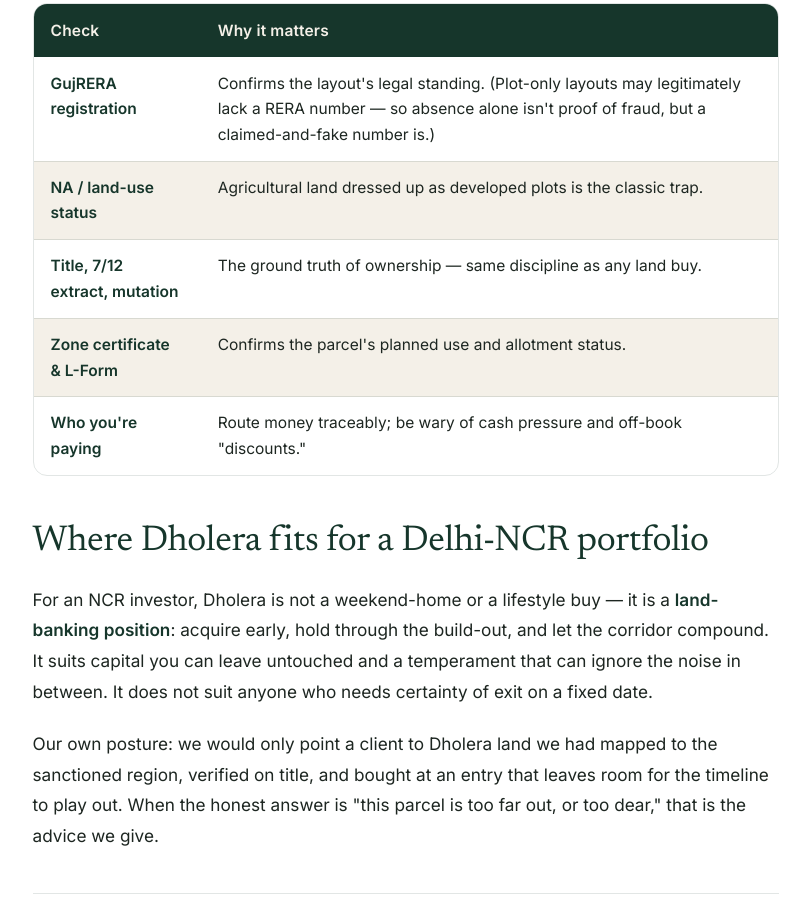
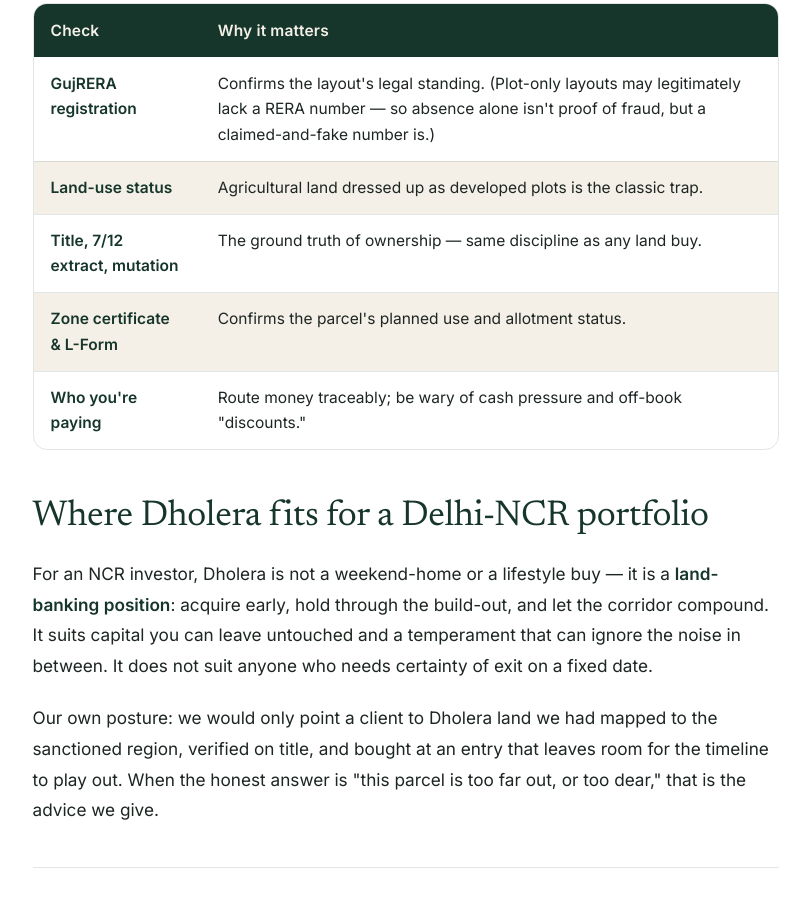
Before and after one commit to StrategyVerse/bhu-rise, a plain HTML site: page dholera-plots-2026.html in a window 1280 px wide. Shown: the part 2566-3478 px from the top of the page, without its empty margins (234-1044 px from the left). Drawn offline with Linux system fonts and the light colour scheme.

Commit message:
Dholera: rename diligence row to "Land-use status"
Drop the "NA /" prefix from the land-use status row label.

Co-Authored-By: Claude Opus 4.8 <noreply@anthropic.com>

```diff
--- a/dholera-plots-2026.html
+++ b/dholera-plots-2026.html
@@ -141,7 +141,7 @@
           <thead><tr><th>Check</th><th>Why it matters</th></tr></thead>
           <tbody>
             <tr><td><strong>GujRERA registration</strong></td><td>Confirms the layout's legal standing. (Plot-only layouts may legitimately lack a RERA number — so absence alone isn't proof of fraud, but a claimed-and-fake number is.)</td></tr>
-            <tr><td><strong>NA / land-use status</strong></td><td>Agricultural land dressed up as developed plots is the classic trap.</td></tr>
+            <tr><td><strong>Land-use status</strong></td><td>Agricultural land dressed up as developed plots is the classic trap.</td></tr>
             <tr><td><strong>Title, 7/12 extract, mutation</strong></td><td>The ground truth of ownership — same discipline as any land buy.</td></tr>
             <tr><td><strong>Zone certificate &amp; L-Form</strong></td><td>Confirms the parcel's planned use and allotment status.</td></tr>
             <tr><td><strong>Who you're paying</strong></td><td>Route money traceably; be wary of cash pressure and off-book "discounts."</td></tr>
```
